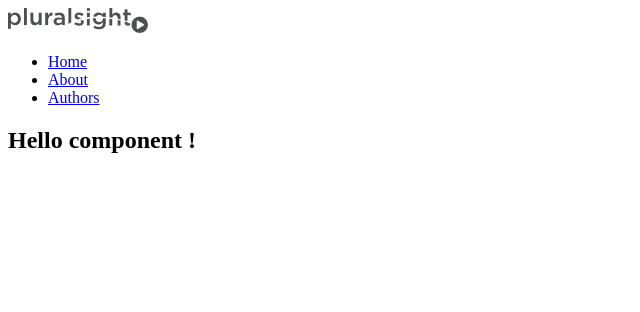
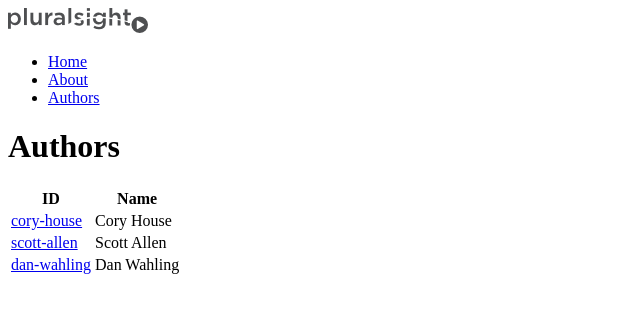
Before and after one commit to jjreina/Courses, a React app in the folder Pluralsight/3. Reactjs-Building Applications with React and Flux/: page /authors in a window 1280 px wide. Shown: the top 312 px of the page, without its empty margins (0-640 px from the left). Built offline with nearby package versions, Linux system fonts and the light colour scheme.

Commit message:
Third course: - React Router - Link - Prop-types - Minor refactor

```diff
--- a/Pluralsight/3. Reactjs-Building Applications with React and Flux/package.json
+++ b/Pluralsight/3. Reactjs-Building Applications with React and Flux/package.json
@@ -36,6 +36,7 @@
     "extract-text-webpack-plugin": "^3.0.2",
     "file-loader": "^1.1.5",
     "html-webpack-plugin": "^2.30.1",
+    "prop-types": "^15.6.0",
     "style-loader": "^0.19.0",
     "ts-loader": "^3.2.0",
     "tslint": "^5.8.0",
@@ -52,6 +53,7 @@
     "lodash": "^4.17.4",
     "react": "^16.2.0",
     "react-dom": "^16.2.0",
-    "react-router": "^4.2.0"
+    "react-router": "^4.2.0",
+    "react-router-dom": "^4.2.2"
   }
 }
--- a/Pluralsight/3. Reactjs-Building Applications with React and Flux/src/app.tsx
+++ b/Pluralsight/3. Reactjs-Building Applications with React and Flux/src/app.tsx
@@ -1,22 +1,18 @@
 import * as React from 'react';
+import { BrowserRouter  } from 'react-router-dom';
 
-import { About, Authors, Header, Home } from './components';
+import { Header } from './components';
+import { Routes } from './routes';
 
-interface Props {
-    route: string;
-}
-
-export const App: React.StatelessComponent<Props> = (props: { route: string }) => {
-    let Child;
-    switch (props.route) {
-        case 'about': Child = About; break;
-        case 'authors': Child = Authors; break;
-        default: Child = Home; break;
-    }
+export const App: React.StatelessComponent<{}> = () => {
     return (
-        <div>
-            <Header />
-            <Child />
-        </div>
+        <BrowserRouter >
+            <div>
+                <Header />
+                <div className="container-fluid">
+                    <Routes />
+                </div>
+            </div>
+        </BrowserRouter >
     );
 };
--- /dev/null
+++ b/Pluralsight/3. Reactjs-Building Applications with React and Flux/src/components/authors/authorList.tsx
@@ -0,0 +1,31 @@
+import PropTypes from 'prop-types';
+import * as React from 'react';
+
+import { AuthorEntity } from '../../model/index';
+import { AuthorRow } from './authorRow';
+
+interface Props {
+    authors: AuthorEntity[];
+}
+
+export const AuthorList: React.StatelessComponent<Props> = ({authors}) => {
+    return(
+        <div>
+            <table className="table table-striped">
+                <thead>
+                    <tr>
+                        <th>ID</th>
+                        <th>Name</th>
+                    </tr>
+                </thead>
+                <tbody>
+                    {authors.map( (author) => <AuthorRow key={author.id} author={author}/> )}
+                </tbody>
+            </table>
+        </div>
+    );
+};
+
+AuthorList.propTypes = {
+    authors: PropTypes.array.isRequired,
+};
--- a/Pluralsight/3. Reactjs-Building Applications with React and Flux/src/components/authors/authorPage.tsx
+++ b/Pluralsight/3. Reactjs-Building Applications with React and Flux/src/components/authors/authorPage.tsx
@@ -2,20 +2,20 @@ import * as React from 'react';
 
 import { AuthorApi } from '../../api';
 import { AuthorEntity } from '../../model';
-import { AuthorRow } from './authorRow';
+import { AuthorList } from './authorList';
 
 interface State {
     authors: AuthorEntity[];
 }
 
-export class Authors extends React.Component<{}, State> {
+export class AuthorPage extends React.Component<{}, State> {
 
     constructor(props) {
         super(props);
         this.state = { authors: [] };
     }
 
-    public componentWillMount() {
+    public componentDidMount() {
         this.setState({ authors: AuthorApi.getAllAuthors() });
     }
 
@@ -23,17 +23,7 @@ export class Authors extends React.Component<{}, State> {
         return(
             <div>
                 <h1>Authors</h1>
-                <table className="table table-striped">
-                    <thead>
-                        <tr>
-                            <th>ID</th>
-                            <th>Name</th>
-                        </tr>
-                    </thead>
-                    <tbody>
-                        {this.state.authors.map( (author) => <AuthorRow key={author.id} author={author}/> )}
-                    </tbody>
-                </table>
+                <AuthorList authors={this.state.authors} />
             </div>
         );
     }
--- a/Pluralsight/3. Reactjs-Building Applications with React and Flux/src/components/common/header.tsx
+++ b/Pluralsight/3. Reactjs-Building Applications with React and Flux/src/components/common/header.tsx
@@ -1,17 +1,18 @@
 import * as React from 'react';
+import { Link } from 'react-router-dom';
 
 export const Header: React.StatelessComponent = () => {
     return (
         <nav className="navbar navbar-default">
             <div className="container-fluid">
-                <a href="/" className="navbar-brand">
-                    <img src={require('../../images/pluralsight-logo.png')} alt=""/>
-                </a>
-                <ul className="nav navbar-nav">
-                    <li><a href="/">Home</a></li>
-                    <li><a href="/#about">About</a></li>
-                    <li><a href="/#authors">Authors</a></li>
-                </ul>
+                    <Link to="/" className="navbar-brand">
+                        <img src={require('../../images/pluralsight-logo.png')} alt=""/>
+                    </Link>
+                    <ul className="nav navbar-nav">
+                        <li><Link to="/">Home</Link></li>
+                        <li><Link to="/about">About</Link></li>
+                        <li><Link to="/authors">Authors</Link></li>
+                    </ul>
             </div>
         </nav>
     );
--- a/Pluralsight/3. Reactjs-Building Applications with React and Flux/src/components/homePage.tsx
+++ b/Pluralsight/3. Reactjs-Building Applications with React and Flux/src/components/homePage.tsx
@@ -1,9 +1,12 @@
 import * as React from 'react';
+import { Link } from 'react-router-dom';
 
 export const Home: React.StatelessComponent<{}> = () => {
     return (
         <div className="jumbotron">
-            <h2>Hello component !</h2>
+            <h2>Github: https://github.com/jjreina/Courses.git</h2>
+            <p>React, React Router and Flux</p>
+            <Link to="about" className="btn btn-primary btn-lg">Learn more</Link>
         </div>
     );
 };
--- a/Pluralsight/3. Reactjs-Building Applications with React and Flux/src/main.tsx
+++ b/Pluralsight/3. Reactjs-Building Applications with React and Flux/src/main.tsx
@@ -3,13 +3,7 @@ import * as ReactDom from 'react-dom';
 
 import { App } from './app';
 
-function render() {
-    const route = window.location.hash.substr(1);
-    ReactDom.render(
-        <App route={route}/>,
-        document.getElementById('root'),
-    );
-}
-
-window.addEventListener('hashchange', render);
-render();
+ReactDom.render(
+    <App />,
+    document.getElementById('root'),
+);
--- /dev/null
+++ b/Pluralsight/3. Reactjs-Building Applications with React and Flux/src/routes.tsx
@@ -0,0 +1,15 @@
+import * as  React from 'react';
+import { Route, Switch } from 'react-router-dom';
+
+import { App } from './app';
+import { About, AuthorPage, Home } from './components';
+
+export const Routes: React.StatelessComponent<{}> = () => {
+    return(
+        <Switch>
+            <Route exact={true} path="/" component={Home} />
+            <Route path="/authors" component={AuthorPage} />
+            <Route path="/about" component={About} />
+        </Switch>
+    );
+};
```
